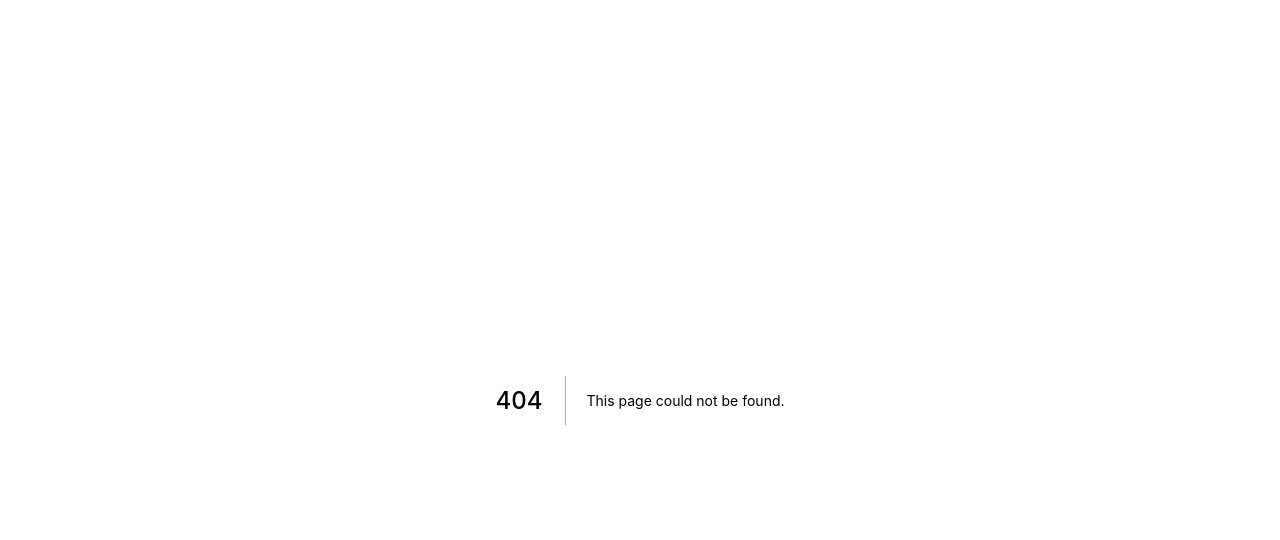
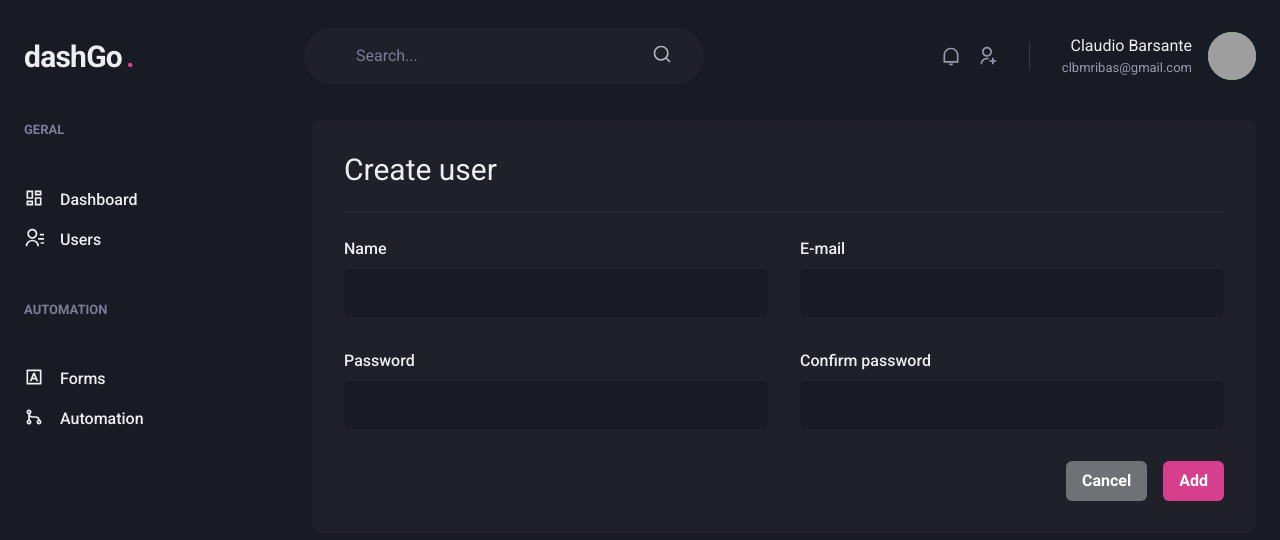
Before and after one commit to claudiobarsante/dashgo, a Next.js app: page /users/create in a window 1280 px wide. Before the commit this address had no page. Shown: the top 540 px of the page. Built offline with nearby package versions, Linux system fonts and the light colour scheme; grey boxes are pictures that could not be loaded.

Commit message:
feat: add create user page

```diff
--- /dev/null
+++ b/src/pages/users/create.tsx
@@ -0,0 +1,59 @@
+import {
+  Box,
+  Flex,
+  Heading,
+  Button,
+  Icon,
+  Table,
+  Thead,
+  Tr,
+  Th,
+  Checkbox,
+  Tbody,
+  Td,
+  Text,
+  Divider,
+  VStack,
+  SimpleGrid,
+  HStack
+} from '@chakra-ui/react';
+import Header from './../components/Header';
+import Sidebar from './../components/Sidebar';
+import Input from './../components/Form/Input';
+
+export default function CreateUser() {
+  return (
+    <Box>
+      <Header />
+      <Flex w="100%" my="6" maxWidth={1480} mx="auto" px="6">
+        <Sidebar />
+        <Box flex="1" borderRadius={8} bg="gray.800" p="8">
+          <Heading size="lg" fontWeight="normal">
+            Create user
+          </Heading>
+          <Divider my="6" borderColor="gray.700" />
+          <VStack spacing="8">
+            <SimpleGrid minChildWidth="240px" spacing="8" w="100%">
+              <Input name="name" label="Name" type="text" />
+              <Input name="email" label="E-mail" type="email" />
+            </SimpleGrid>
+            <SimpleGrid minChildWidth="240px" spacing="8" w="100%">
+              <Input name="password" label="Password" type="password" />
+              <Input
+                name="password-confirmation"
+                label="Confirm password"
+                type="password"
+              />
+            </SimpleGrid>
+          </VStack>
+          <Flex mt="8" justify="flex-end">
+            <HStack spacing="4">
+              <Button colorScheme="whiteAlpha">Cancel</Button>
+              <Button colorScheme="pink">Add</Button>
+            </HStack>
+          </Flex>
+        </Box>
+      </Flex>
+    </Box>
+  );
+}
```
